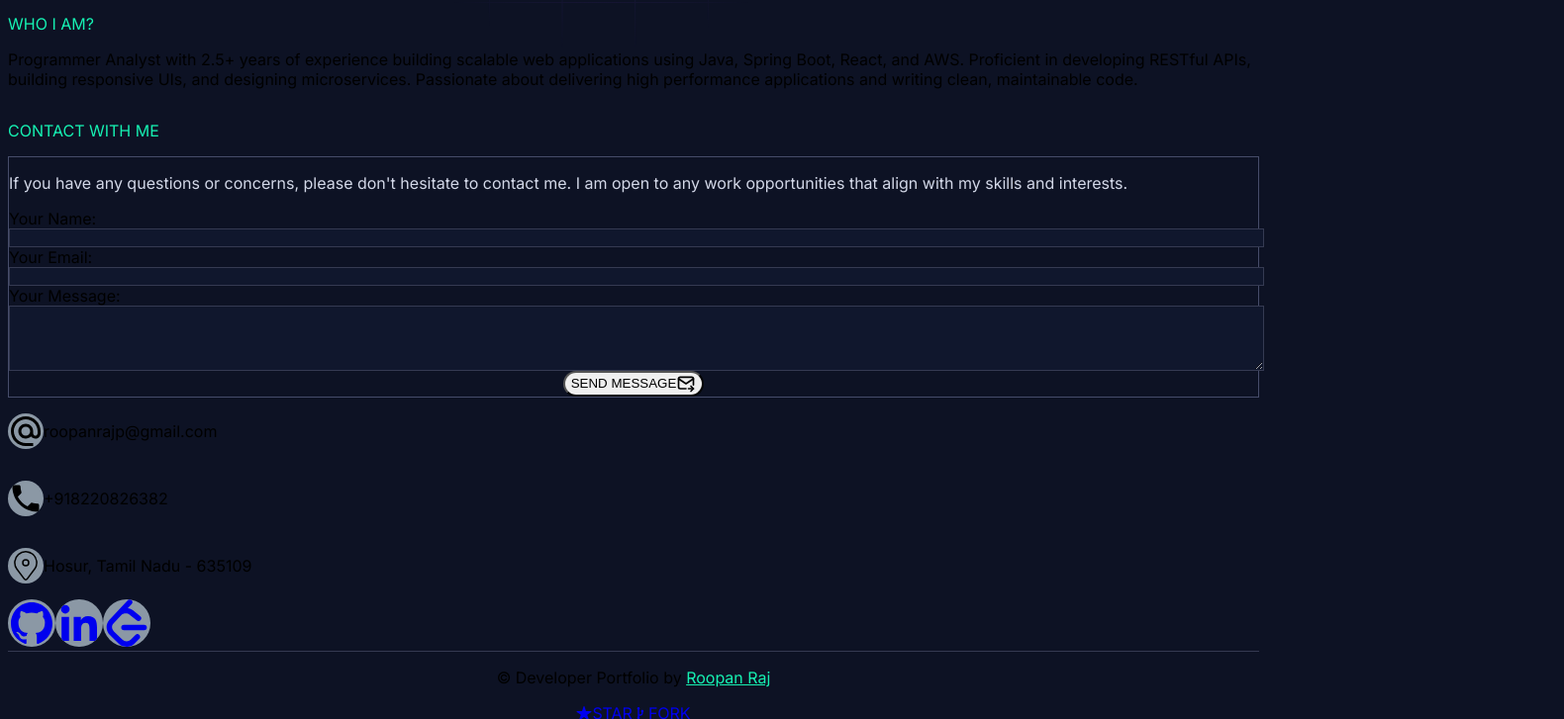
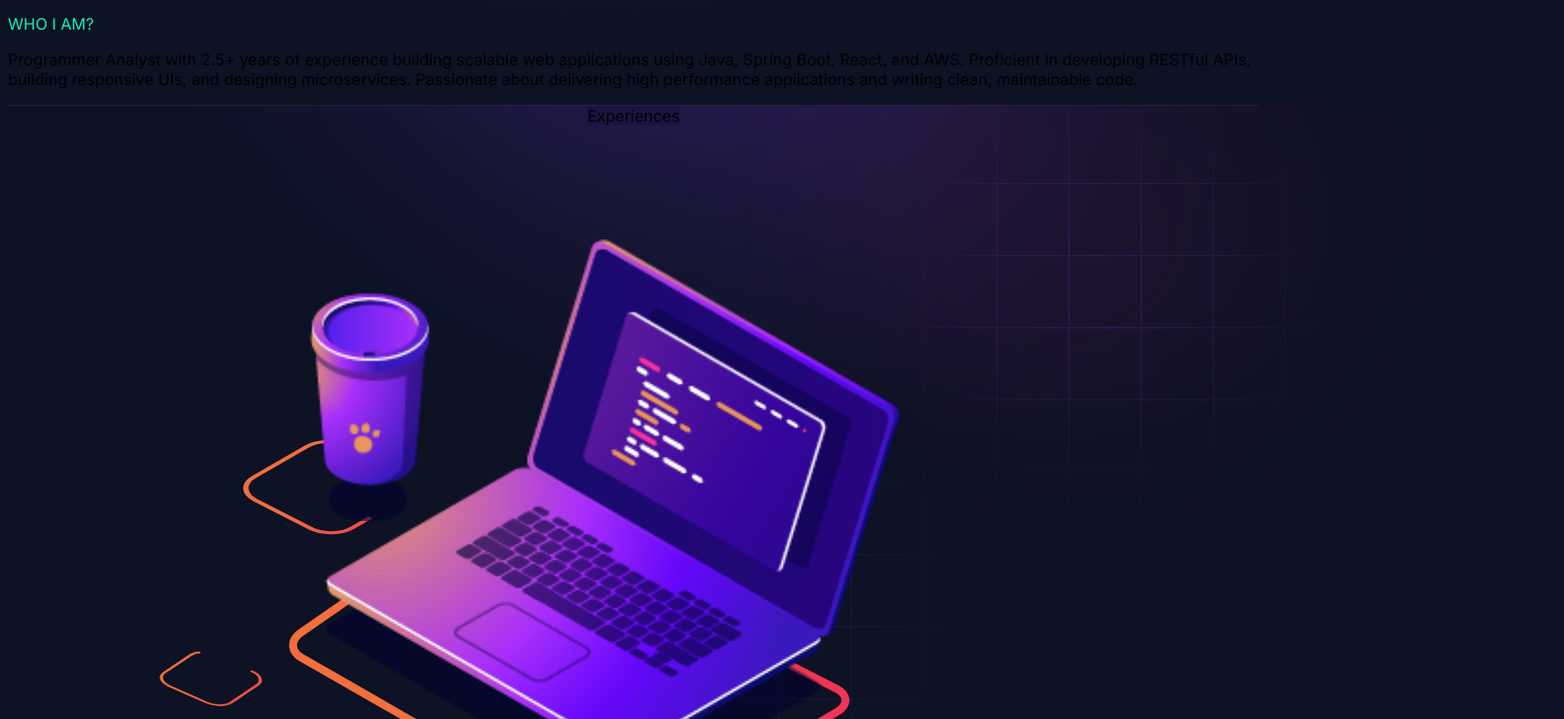
Before and after one commit to kj8220/Portfolio, a Next.js app: page / in a window 1280 px wide. Shown: the part 1489-2216 px from the top of the page at 99% size, 1580 px wide, since content can reach past the window. Built offline with nearby package versions, Linux system fonts and the light colour scheme.

Commit message:
Feat: added experience part

```diff
--- a/app/page.js
+++ b/app/page.js
@@ -4,7 +4,7 @@
 import AboutSection from "./components/homepage/about";
 import ContactSection from "./components/homepage/contact";
 //import Education from "./components/homepage/education";
-//import Experience from "./components/homepage/experience";
+import Experience from "./components/homepage/experience";
 import HeroSection from "./components/homepage/hero-section";
 //import Projects from "./components/homepage/projects";
 // import Skills from "./components/homepage/skills"; // <-- Keep this commented out
@@ -24,7 +24,7 @@
     <div>
       <HeroSection />
       <AboutSection />
-      {/*<Experience />*/}
+      <Experience />
       {/* <Skills /> */} {/* <-- Keep this commented out */}
       {/* <Projects />*/}
      {/* <Education />*/}
```
